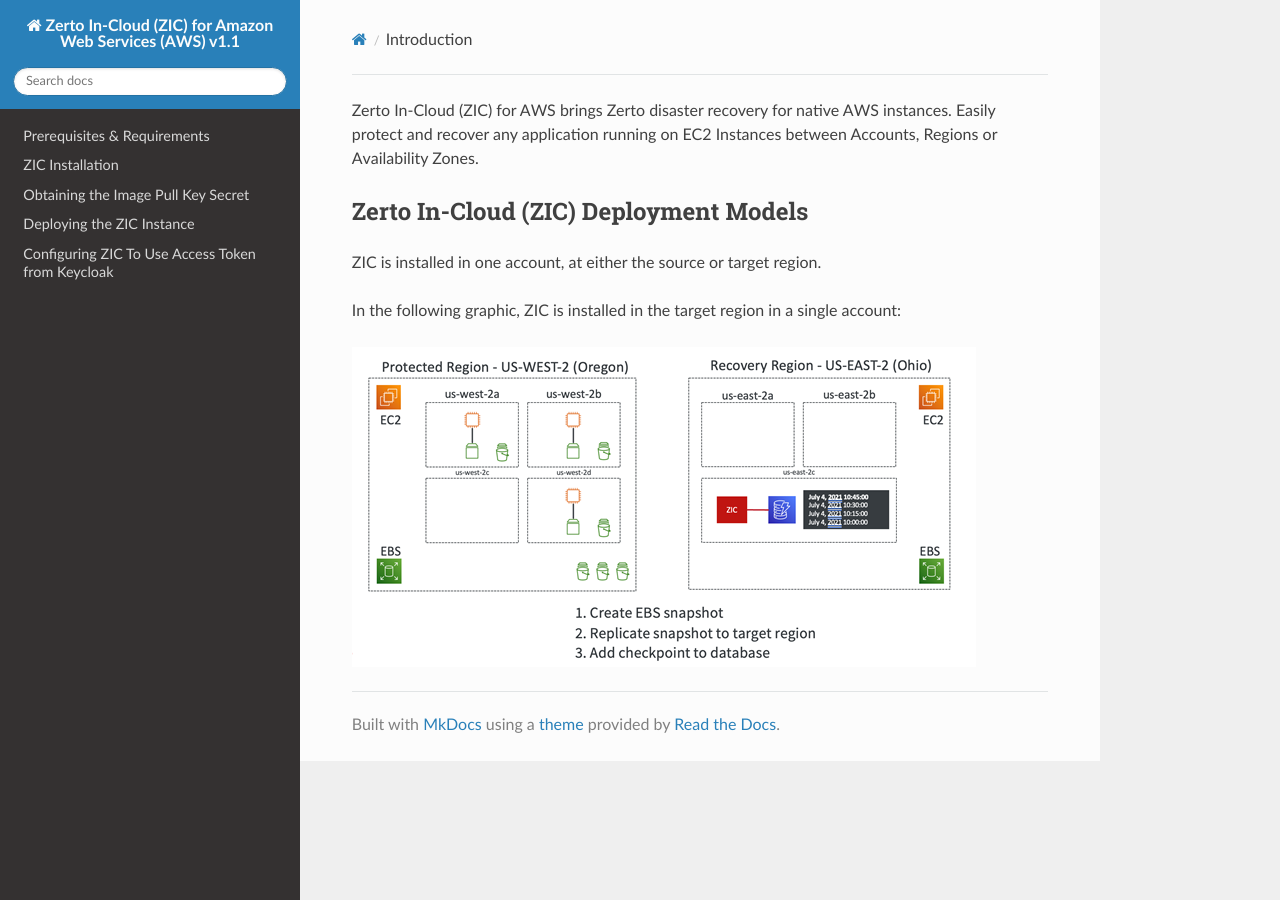
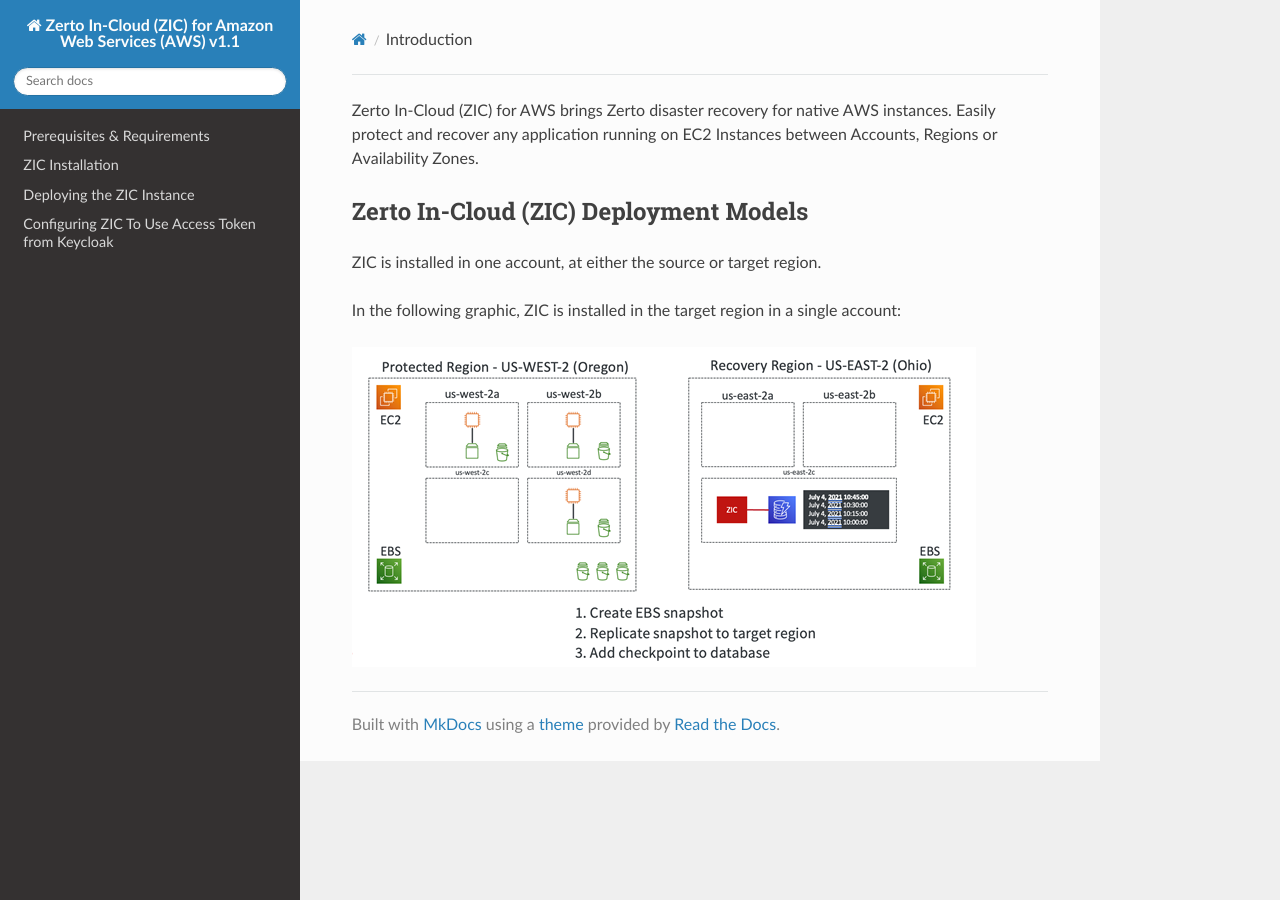
Before and after one commit to ZertoPublic/ZIC-for-AWS-Documentation, an MkDocs documentation site: the page built from docs/introduction.md, in a window 1280 px wide. Built offline with MkDocs 1.6.1, drawn with Linux system fonts in a browser that asks for light colours.

Commit message:
Update mkdocs.yml

```diff
--- a/mkdocs.yml
+++ b/mkdocs.yml
@@ -5,7 +5,6 @@
 nav:
 - Prerequisites & Requirements: Prerequisites_&_Requirements.md
 - ZIC Installation: ZIC_installation_components.md
-- Obtaining the Image Pull Key Secret: Obtaining_the_Image_Pull_Key_Secret.md
 - Deploying the ZIC Instance: Deploying_the_ZIC_Instance.md
 - Configuring ZIC To Use Access Token from Keycloak: Use_access_token_from_keycloak.md
 plugins:
```
